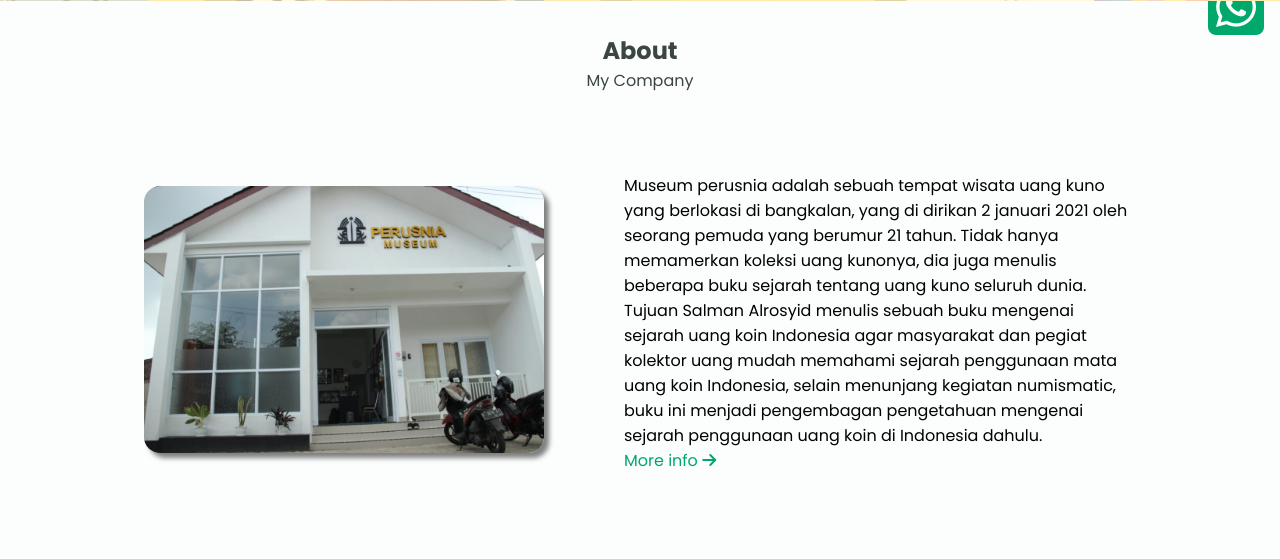
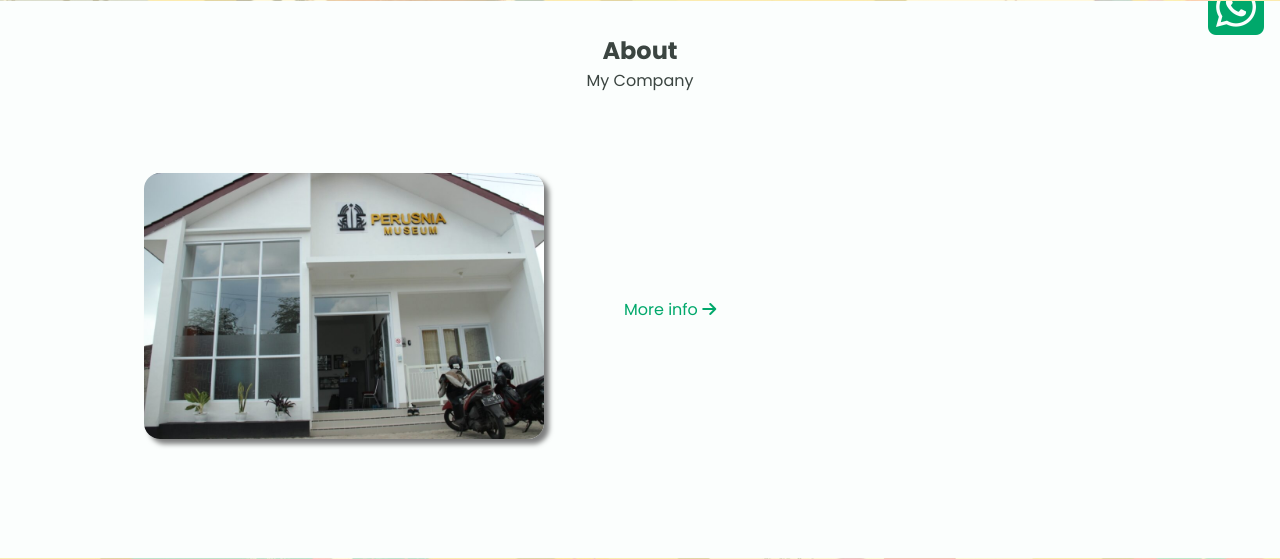
Before and after one commit to FasihLisan/Prusnia-web, a PHP site: page / in a window 1280 px wide. Shown: the part 745-1304 px from the top of the page. Run offline with PHP 8.4, Linux system fonts and the light colour scheme; some libraries are stand-ins or nearby versions.

Commit message:
Update index.php
edit desc

```diff
--- a/index.php
+++ b/index.php
@@ -27,7 +27,6 @@
 			<img src="./assets/images/galeri1.jpeg" alt="" />
 		</div>
 		<div class="desc-about">
-			<p>Museum perusnia adalah sebuah tempat wisata uang kuno yang berlokasi di bangkalan, yang di dirikan 2 januari 2021 oleh seorang pemuda yang berumur 21 tahun. Tidak hanya memamerkan koleksi uang kunonya, dia juga menulis beberapa buku sejarah tentang uang kuno seluruh dunia. Tujuan Salman Alrosyid menulis sebuah buku mengenai sejarah uang koin Indonesia agar masyarakat dan pegiat kolektor uang mudah memahami sejarah penggunaan mata uang koin Indonesia, selain menunjang kegiatan numismatic, buku ini menjadi pengembagan pengetahuan mengenai sejarah penggunaan uang koin di Indonesia dahulu.</p>
 			<a href="">More info <i class="fa-solid fa-arrow-right"></i></a>
 		</div>
 	</div>
```
